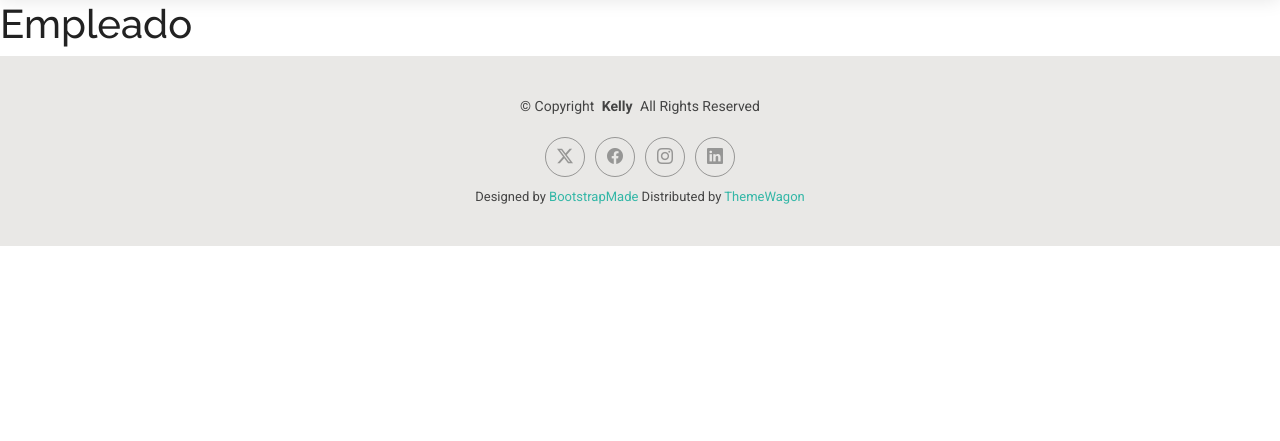
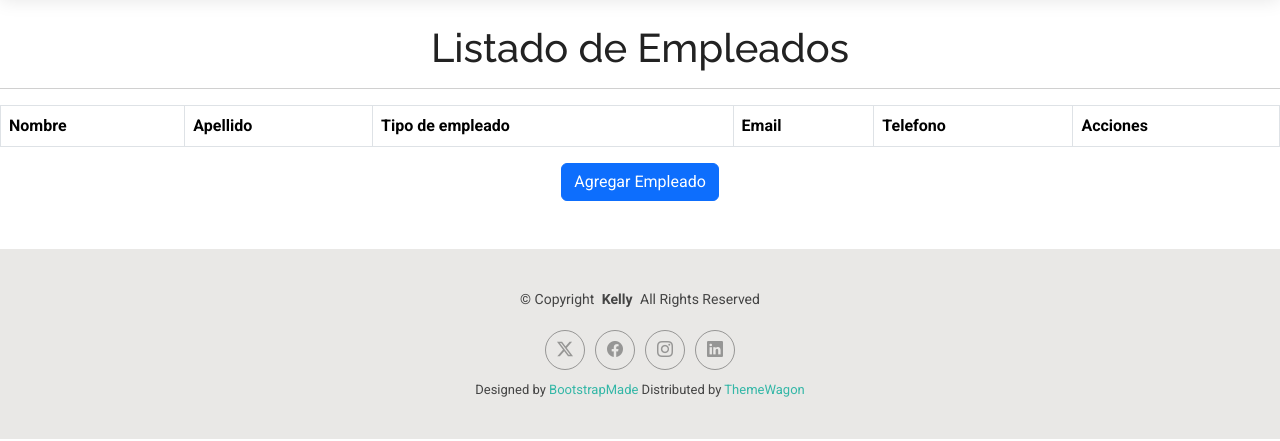
Before and after one commit to Anthonybm8/Ambiental, a Django app: page /empleado in a window 1280 px wide. Shown: the part 83-524 px from the top of the page. Run offline with Django 5.2, Linux system fonts and the light colour scheme; lists and menus that the app fills with data are empty; some libraries are stand-ins or nearby versions.

Commit message:
se creo importo boostrap y sweater

```diff
--- a/Aplicaciones/Empleado/templates/empleado.html
+++ b/Aplicaciones/Empleado/templates/empleado.html
@@ -2,8 +2,40 @@
 {% load static %}
 {% block body %}
 
-<h1>Empleado</h1>
+<br>
+<h1 class="text-center">Listado de Empleados</h1>
+<hr>
+<table class="table table-bordered table-striped table-hover ">
+    <thead>
+        <tr>
+            <th>Nombre</th>
+            <th>Apellido</th>
+            <th>Tipo de empleado</th>
+            <th>Email</th>
+            <th>Telefono</th>
+            <th>Acciones</th>
+        </tr>
+    </thead>
+    <tbody>
+        {% for empleado in empleados %}
+        <tr>
+            <td>{{ empleado.nombre }}</td>
+            <td>{{ empleado.apellido }}</td>
+            <td>{{ empleado.tipo_empleado }}</td>
+            <td>{{ empleado.email }}</td>
+            <td>{{ empleado.telefono }}</td>
+            <td><a href="{% url 'empleado_editar' empleado.id %}">Editar</a></td>
+        </tr>
+        {% endfor %}
+    </tbody>
+</table>
 
-
+<div class="text-center ">
+    <a href="nuevoAutor" class="btn btn-primary " >
+        Agregar Empleado
+    </a>
+</div>
+<br>
+<br>
 
 {% endblock %}
--- a/Aplicaciones/templates/plantillas.html
+++ b/Aplicaciones/templates/plantillas.html
@@ -27,6 +27,12 @@
 
   <!-- Main CSS File -->
   <link href="{% static 'plantilla/Kelly/assets/css/main.css' %}" rel="stylesheet">
+
+  <!--Importando iconos de fint awasome-->
+  <link rel="stylesheet" href="https://cdnjs.cloudflare.com/ajax/libs/font-awesome/6.7.2/css/all.min.css" integrity="sha512-Evv84Mr4kqVGRNSgIGL/F/aIDqQb7xQ2vcrdIwxfjThSH8CSR7PBEakCr51Ck+w+/U6swU2Im1vVX0SVk9ABhg==" crossorigin="anonymous" referrerpolicy="no-referrer" />
+  <!--IMportando seetalert2-->
+  <script src="https://cdn.jsdelivr.net/npm/sweetalert2@11"></script>
+  <title>Blogy &mdash; Free Bootstrap 5 Website Template by Untree.co</title>
 
   <!-- =======================================================
   * Template Name: Kelly
```
